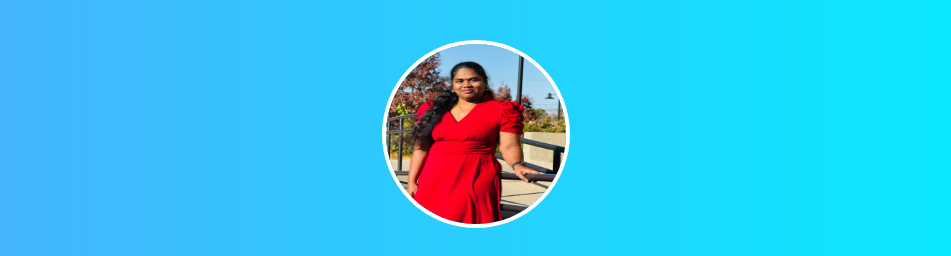
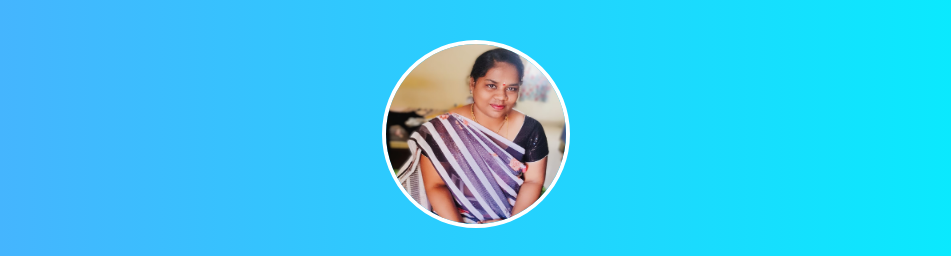
Before and after one commit to LakshmiKumariSure/SLK, a plain HTML site: page index.html in a window 1280 px wide. Shown: the top 256 px of the page, without its empty margins (164-1115 px from the left). Drawn offline with Linux system fonts and the light colour scheme.

Commit message:
Update index.html

```diff
--- a/index.html
+++ b/index.html
@@ -43,7 +43,7 @@
 <body>
 
 <div class="container">
-    <img src="profile pic.jpeg" alt="Lakshmi Kumari Sure" class="profile-img">
+    <img src="my pic.jpg" alt="Lakshmi Kumari Sure" class="profile-img">
     <h1>Welcome to My Professional Portfolio</h1>
     <p>Experienced Pharmacovigilance & Health Informatics Specialist</p>
 
```
